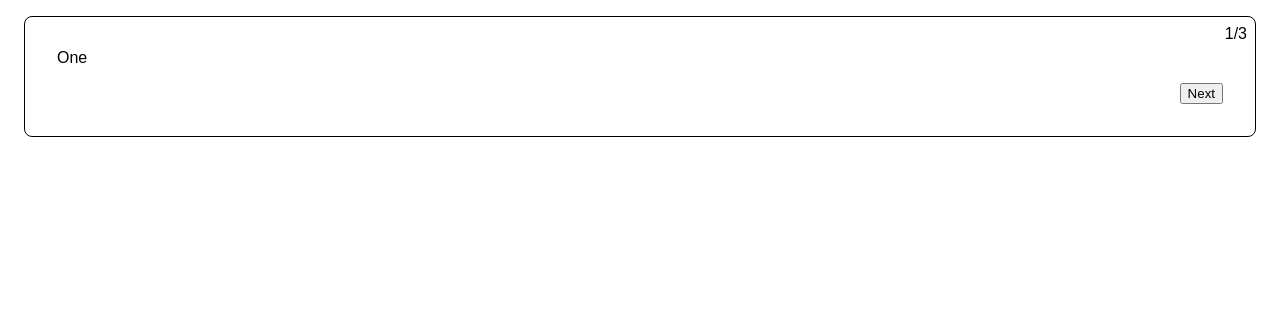
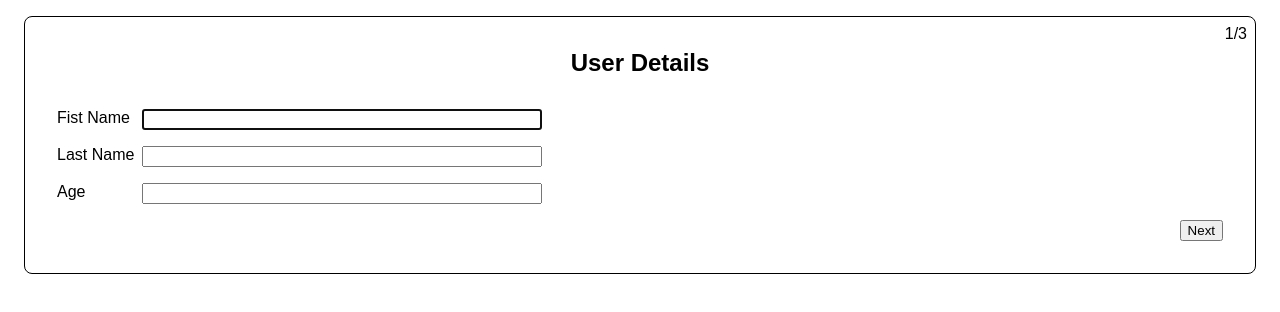
Before and after one commit to rootnick/react-multistep-form, a React (Vite) app: page / in a window 1280 px wide. Shown: the top 312 px of the page. Built offline with nearby package versions, Linux system fonts and the light colour scheme.

Commit message:
feat: formWrapper

```diff
--- a/src/components/forms/AccountForm/AccountForm.tsx
+++ b/src/components/forms/AccountForm/AccountForm.tsx
@@ -1,10 +1,12 @@
+import { FormWrapper } from '@/components/forms/FormWrapper';
+
 export function AccountForm() {
   return (
-    <>
+    <FormWrapper title="Account Creation">
       <label>Email</label>
       <input autoFocus required type="email" />
       <label>Password</label>
       <input required type="password" />
-    </>
+    </FormWrapper>
   );
 }
--- a/src/components/forms/AddressForm/AddressForm.tsx
+++ b/src/components/forms/AddressForm/AddressForm.tsx
@@ -1,6 +1,8 @@
+import { FormWrapper } from '@/components/forms/FormWrapper';
+
 export function AddressForm() {
   return (
-    <>
+    <FormWrapper title="Address">
       <label>Street</label>
       <input autoFocus required type="text" />
       <label>City</label>
@@ -9,6 +11,6 @@ export function AddressForm() {
       <input required type="text" />
       <label>Zip</label>
       <input required type="text" />
-    </>
+    </FormWrapper>
   );
 }
--- /dev/null
+++ b/src/components/forms/FormWrapper/FormWrapper.tsx
@@ -0,0 +1,16 @@
+import { ReactNode } from 'react';
+import formStyle from './wrapper.module.css';
+
+type FormWrapperProps = {
+  title: string;
+  children: ReactNode;
+};
+
+export function FormWrapper({ title, children }: FormWrapperProps) {
+  return (
+    <>
+      <h2 className={formStyle.header}>{title}</h2>
+      <div className={formStyle.children}>{children}</div>
+    </>
+  );
+}
--- /dev/null
+++ b/src/components/forms/FormWrapper/index.ts
@@ -0,0 +1 @@
+export { FormWrapper } from './FormWrapper';
--- /dev/null
+++ b/src/components/forms/FormWrapper/wrapper.module.css
@@ -0,0 +1,13 @@
+.header{
+    text-align: center;
+    margin: 0;
+    margin-bottom: 2rem;
+}
+
+.children{
+    display:grid;
+    gap: 1rem .5rem;
+    justify-content: flex-start;
+    grid-template-columns: auto minmax(auto,400px);
+
+}
--- a/src/components/forms/UserForm/UserForm.tsx
+++ b/src/components/forms/UserForm/UserForm.tsx
@@ -1,12 +1,14 @@
+import { FormWrapper } from '@/components/forms/FormWrapper';
+
 export function UserForm() {
   return (
-    <>
+    <FormWrapper title="User Details">
       <label>Fist Name</label>
       <input autoFocus required type="text" />
       <label>Last Name</label>
       <input required type="text" />
       <label>Age</label>
       <input required type="number" min={1} />
-    </>
+    </FormWrapper>
   );
 }
--- a/src/components/pages/App/App.tsx
+++ b/src/components/pages/App/App.tsx
@@ -1,9 +1,12 @@
 import { useMultistepForm } from '@/hooks/useMultistepForm';
 import appStyle from './app.module.css';
+import { UserForm } from '@/components/forms/UserForm';
+import { AddressForm } from '@/components/forms/AddressForm';
+import { AccountForm } from '@/components/forms/AccountForm';
 
 export function App() {
   const { steps, currentStepIndex, step, isFirstStep, back, next, isLastStep } =
-    useMultistepForm([<div>One</div>, <div>Two</div>, <div>three</div>]);
+    useMultistepForm([<UserForm />, <AddressForm />, <AccountForm />]);
 
   return (
     <div className={appStyle.app}>
```
